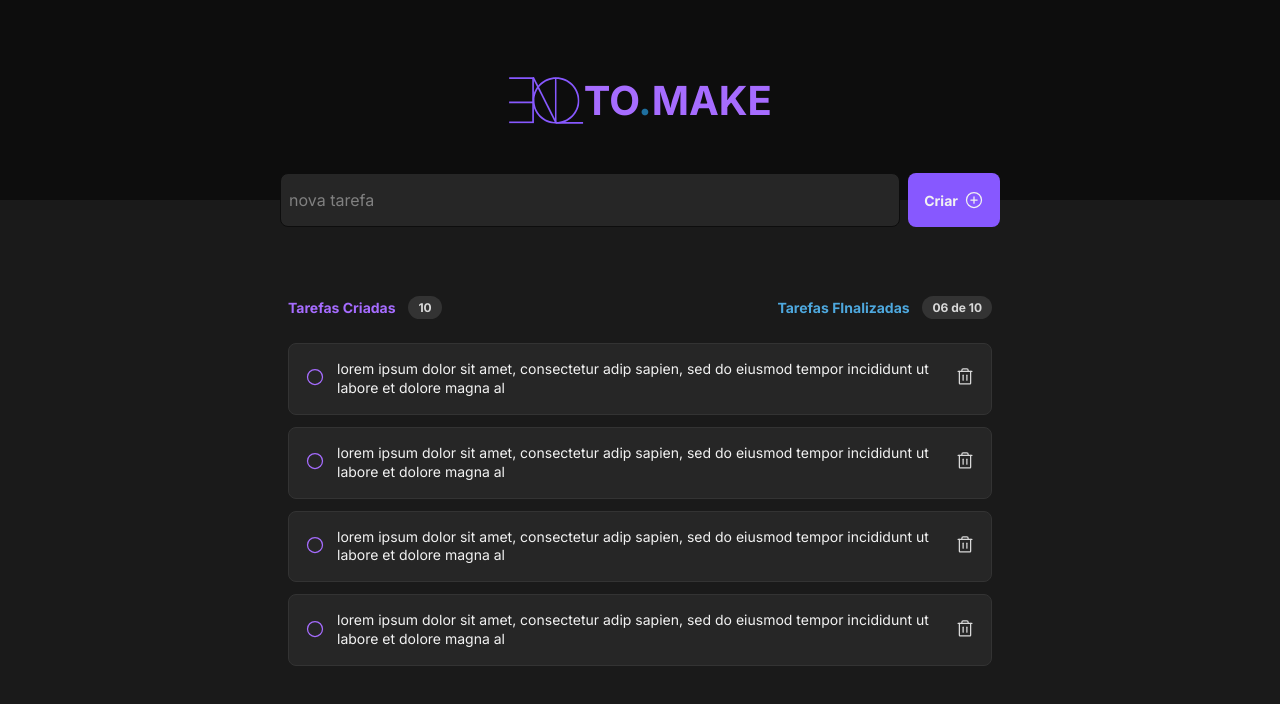
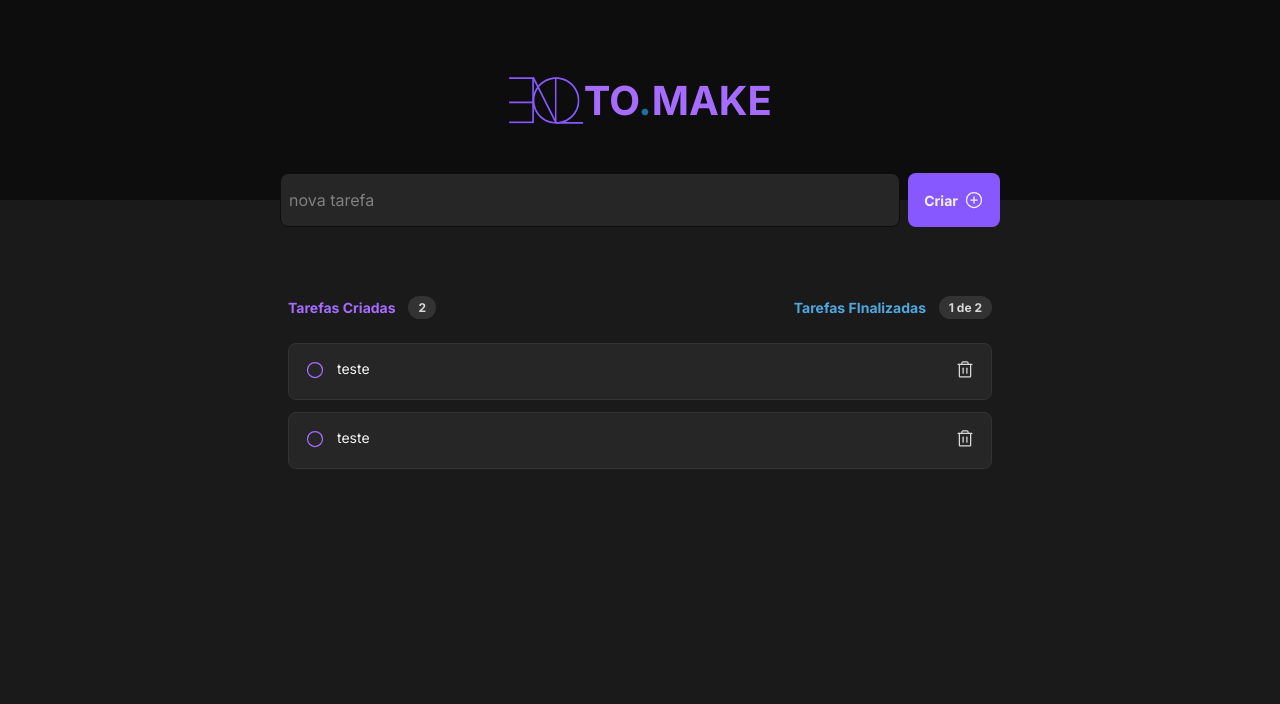
Before and after one commit to emanuelsobral/toDo-Challenge-React, a React (Vite) app: page / in a window 1280 px wide. Shown: the top 704 px of the page. Built offline with nearby package versions, Linux system fonts and the light colour scheme.

Commit message:
Adding tasks

```diff
--- a/src/App.tsx
+++ b/src/App.tsx
@@ -1,12 +1,42 @@
+import { useState } from 'react';
 import { Header } from "./components/header";
 import {TasksAlerts} from "./components/tasks";
 
+export interface toMake{
+  id: string;
+  content: string;
+  isDone: boolean;
+}
 
 function App() {
+  const [tasks, setTasks] = useState<toMake[]> ([
+    {
+    id: 'teste',
+    content: 'teste',
+    isDone: true,
+  },
+  {
+    id: 'teste',
+    content: 'teste',
+    isDone: false,
+  }
+  ]);
+
+  function addTasks(taskContent: string) {
+    setTasks([
+    ...tasks,
+    {
+      id: crypto.randomUUID(),
+      content: taskContent,
+      isDone: false,
+    }
+    ])
+  }
+
   return (
     <div>
-      <Header />
-      <TasksAlerts />
+      <Header onAddTask={addTasks}/>
+      <TasksAlerts tasks={tasks} />
     </div>
   )
 }
--- a/src/components/header.tsx
+++ b/src/components/header.tsx
@@ -1,4 +1,5 @@
 import {PlusCircle} from 'phosphor-react';
+import { ChangeEvent, FormEvent, useState } from 'react';
 
 // Import Style
 import styles from './header.module.css';
@@ -6,14 +7,32 @@ import styles from './header.module.css';
 // Import Image
 import todoLogo from "../assets/LOGOTODO.svg";
 
-export function Header() {
+
+interface  props{
+    onAddTask: (taskContent: string) => void;
+}
+
+export function Header({onAddTask}: props) {
+    const [content, setContent] = useState("");
+
+    function handleSubmit(event: FormEvent) {
+        event.preventDefault();
+
+        onAddTask(content);
+        setContent('');
+    }
+
+    function onChangeContent(event: ChangeEvent<HTMLInputElement>) {
+        setContent(event.target.value);
+    }
+
     return (
         <header className={styles.header}>   {/*Header and Logo*/}
             <img src={todoLogo} />
             <strong>TO<span>.</span>MAKE</strong>
 
-            <form className={styles.formNewTask}> {/*Form and Input*/}
-                <input placeholder="nova tarefa" />
+            <form className={styles.formNewTask} onSubmit={handleSubmit}> {/*Form and Input*/}
+                <input placeholder="nova tarefa" onChange={onChangeContent} value = {content} />
                 <button>Criar <PlusCircle size={20} /> </button>
             </form>
         </header>
--- a/src/components/task.tsx
+++ b/src/components/task.tsx
@@ -1,13 +1,17 @@
 import styles from './task.module.css';
 import {CheckCircle, Circle, Trash } from 'phosphor-react';
+import { toMake } from '../App';
 
+interface props{
+    task: toMake;
+}
 
-export function Task() {
+export function Task({task}: props) {
 
     return(
         <div className={styles.task}>
             <button className={styles.checkClick}> <Circle size={20} /> </button>
-            <p>lorem ipsum dolor sit amet, consectetur adip sapien, sed do eiusmod tempor incididunt ut labore et dolore magna al</p>
+            <p>{task.content}</p>
             <button className={styles.trash}> <Trash size={20} /> </button>
         </div>
     )
--- a/src/components/tasks.tsx
+++ b/src/components/tasks.tsx
@@ -1,28 +1,35 @@
+import { toMake } from '../App';
 import { Task } from './task';
 import styles from './tasks.module.css';
 
-export function TasksAlerts(){
+interface props{
+    tasks: toMake[];
+}
+
+export function TasksAlerts({tasks}: props){
+    const taskQuantity = tasks.length;
+    const completedTask = tasks.filter(task => task.isDone).length;
+
+
     return(
         <div className={styles.tasks}>  {/*Task alerts group*/}
             <header className={styles.header}>
 
                 <div>
                     <strong>Tarefas Criadas</strong>
-                    <span>10</span>
+                    <span>{taskQuantity}</span>
                 </div>
 
                 <div>
                     <strong className={styles.textPurple}>Tarefas FInalizadas</strong>
-                    <span>06 de 10</span>
+                    <span>{completedTask} de {taskQuantity}</span>
                 </div>
 
             </header>
 
             <div className={styles.list}> {/*tasks*/}
-                <Task />
-                <Task />
-                <Task />
-                <Task />
+                {tasks.map((task) =><Task key={task.id} task={task} />)}
+
             </div>
 
 
```
